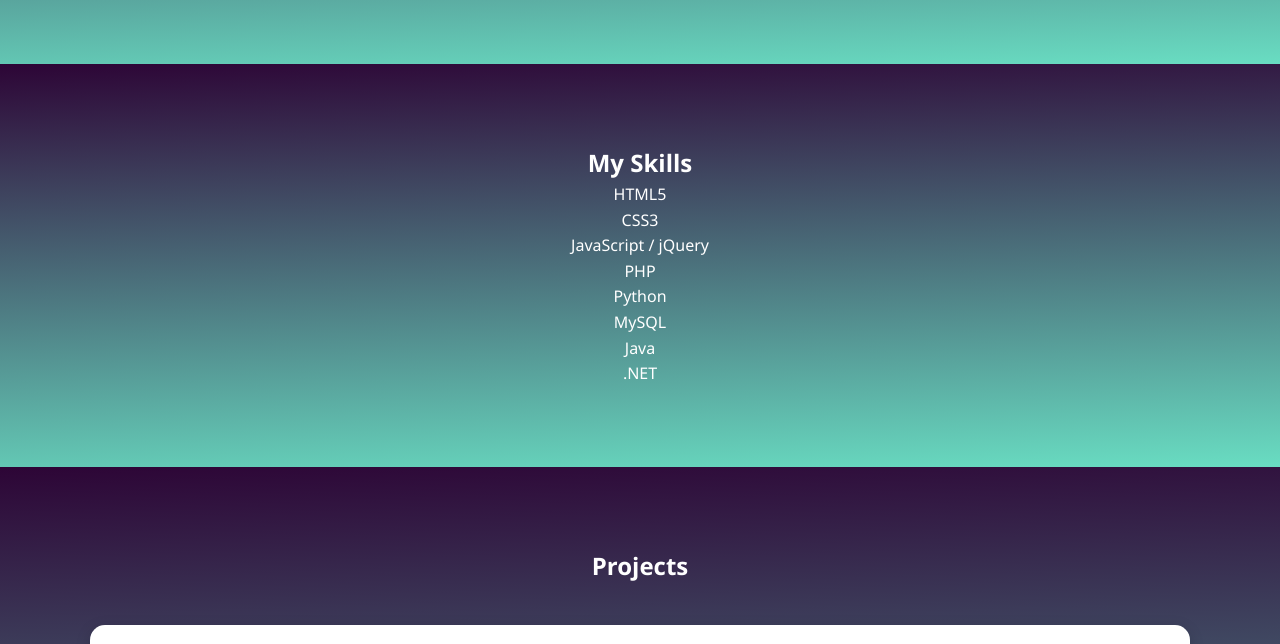
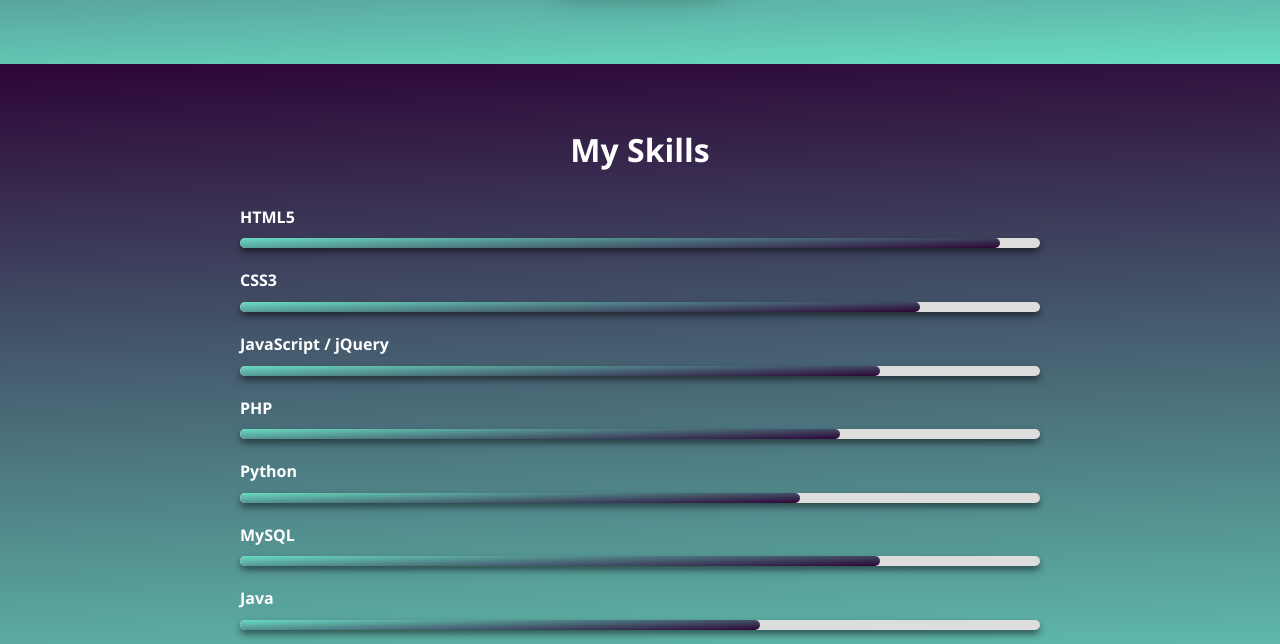
Before and after one commit to Dasshiba2025/DS_Portfolio, a plain HTML site: page index.html in a window 1280 px wide. Shown: the part 922-1566 px from the top of the page. Drawn offline with nearby package versions, Linux system fonts and the light colour scheme.

Commit message:
Refactor CSS styles and add skills section
Updated color codes, added box shadows, and adjusted font sizes throughout the CSS. Introduced a new skills section with styling.

```diff
--- a/style.css
+++ b/style.css
@@ -16,11 +16,13 @@ body {
 /* HEADER & NAVIGATION */
 header {
   background:rgba(28, 3, 32, 0.8);
-  color: #fff;
+  color: #ffffff;
+  border-radius: 0 0 4px 4px;
   padding: 20px 0;
   position: sticky;
   top: 0;
   z-index: 1000;
+  box-shadow: 0px 5px 20px rgba(0, 0, 0, 0.9);
 }
 
 /* Flex container for header content */
@@ -102,6 +104,7 @@ section {
 .pic {
   border-radius: 50%;
   margin-bottom: 20px;
+  box-shadow: 0px 5px 30px rgba(0, 0, 0, 0.5);
 }
 
 .btn {
@@ -111,6 +114,7 @@ section {
   color: #fff;
   padding: 10px 20px;
   border-radius: 5px;
+  box-shadow: 0px 5px 30px rgba(0, 0, 0, 0.5);
   text-decoration: none;
   transition: transform 0.3s ease-in-out;
 }
@@ -120,16 +124,64 @@ section {
 }
 /* ABOUT SECTION */
 .about h2{
-  font-size: 2em;
+  font-size: 2rem;
   margin-bottom: 20px;
   color: #fff;
 }
 
-/* =======================
-   PROJECT SECTION
-======================= */
+/* Skills Section */
+
+.skills {
+  background: linear-gradient(178deg, #2d0536, #69ddc2);
+  text-align: center;
+  padding: 60px 20px;
+}
+
+.skills h2 {
+  font-size: 2rem;
+  margin-bottom: 30px;
+  color: #fff;
+}
+
+.skills-container {
+  max-width: 800px;
+  margin: auto;
+  text-align: left;
+}
+
+.skill {
+  margin-bottom: 20px;
+}
+
+.skill span {
+  font-weight: bold;
+  display: block;
+  margin-bottom: 8px;
+}
+
+.progress {
+  background: #ddd;
+  border-radius: 20px;
+  height: 10px;
+  box-shadow: 0 4px 7px rgba(0, 0, 0, 0.5);
+  overflow: hidden;
+}
+
+.progress-bar {
+  height: 10px;
+  background: linear-gradient(178deg, #69ddc2,#2d0536);
+  border-radius: 20px;
+  transition: width 1s ease;
+}
+
+
+/* PROJECT SECTION */
 .projects {
  background: linear-gradient(178deg, #2d0536, #69ddc2);
+}
+
+.projects h2{
+  font-size: 2rem;
 }
 
 .project-grid {
@@ -147,7 +199,7 @@ section {
   color: #000;
   padding: 25px;
   border-radius: 15px;
-  box-shadow: 0 4px 15px rgba(0, 0, 0, 0.15);
+  box-shadow: 0px 5px 30px rgba(0, 0, 0, 0.5);
   transition: transform 0.3s ease, box-shadow 0.3s ease;
   text-align: center;
 }
@@ -192,7 +244,7 @@ section {
 }
 
 .certification h2 {
-  font-size: 2em;
+  font-size: 2rem;
   margin-bottom: 20px;
   color: #fff;
 }
@@ -212,7 +264,7 @@ section {
   border-radius: 10px;
   padding: 15px;
   width: 280px;
-  box-shadow: 0 2px 10px rgba(0, 0, 0, 0.1);
+ box-shadow: 0px 5px 30px rgba(0, 0, 0, 0.5);
   transition: transform 0.3s ease-in-out;
 }
 
@@ -233,7 +285,7 @@ section {
 
 /* CONTACT FORM SECTION */
 .contact h2{
-  font-size: 2em;
+  font-size: 2rem;
   margin-bottom: 20px;
   color: #fff;
 }
@@ -249,6 +301,7 @@ form input,
 form textarea {
   padding: 10px;
   border: 1px solid #ccc;
+  box-shadow: 0 5px 10px rgba(0, 0, 0, 0.4);
   border-radius: 5px;
 }
 
@@ -257,6 +310,7 @@ form button {
   color: white;
   padding: 10px;
   border: none;
+  box-shadow: 0 5px 10px rgba(0, 0, 0, 0.9);
   border-radius: 5px;
   cursor: pointer;
   font-weight: bold;
@@ -264,6 +318,7 @@ form button {
 
 form button:hover {
   opacity: 0.9;
+  transform: translateY(-3px);
 }
 
 /* FOOTER SECTION */
```
